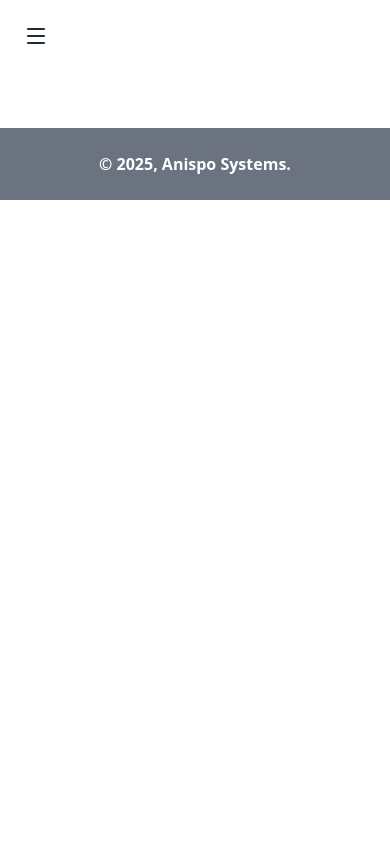
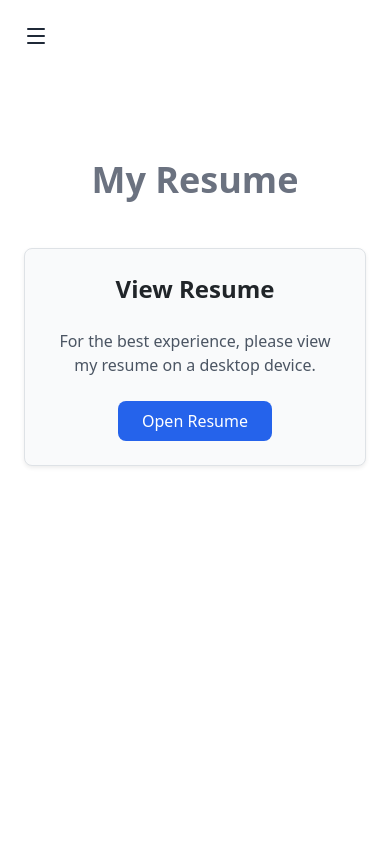
Before and after one commit to ChrisOspina/Professional-Website, a React (Create React App) app: page /resume in a window 390 px wide. Shown: the top 844 px of the page. Built offline with nearby package versions, Linux system fonts and the light colour scheme.

Commit message:
view resume enhanced

```diff
--- a/src/App.js
+++ b/src/App.js
@@ -9,6 +9,7 @@ import ExperiencePage from "./pages/ExperiencePage";
 import ProjectsPage from "./pages/ProjectsPage";
 import CertificationsPage from "./pages/CertificationsPage";
 import ContactPage from "./pages/ContactPage";
+import ResumePage from "./pages/ResumePage";
 
 
 const App=()=> {
@@ -25,6 +26,7 @@ const App=()=> {
       <Route path="/education" element={<EducationPage/>} />
       <Route path="/certifications" element={<CertificationsPage/>} />
       <Route path="/contact" element={<ContactPage/>}/>
+      <Route path="/resume" element={<ResumePage/>}/>
     </Routes>
     <footer>
       <Footer/>
--- a/src/Components/ChrisNav.jsx
+++ b/src/Components/ChrisNav.jsx
@@ -29,14 +29,6 @@ import {
 function ChrisNav() {
   //TODO: call the useMedia hook to determine if is desktop
   const isDesktop = useMediaQuery("(min-width: 768px)");
-
-  //This function opens up the resume
-  const openResume = () => {
-    window.open(
-      "https://docs.google.com/document/d/e/2PACX-1vT7D-WqYybf5U3y1wWVKvcPPKgSar9AYW2AvL9tMdf-L8uNWnxTovx_hdsMCX1sGA/pub",
-      "_self"
-    );
-  };
 
   return isDesktop ? (
     <div className="fixed top-0 left-0 w-full h-16 bg-gray-500 shadow-md z-50 flex justify-between ">
@@ -95,7 +87,7 @@ function ChrisNav() {
             </Link>
           </NavigationMenuItem>
           <NavigationMenuItem id="resume">
-            <Link onClick={openResume} className="mr-2 md:mr-4">
+            <Link href="/resume" className="mr-2 md:mr-4">
               <Button variant={"hidden"}>
                 <FileUser className="h-4 w-4" />
                 <span className="hidden md:block">Resume</span>
@@ -197,7 +189,7 @@ function ChrisNav() {
                   </Link>
                 </NavigationMenuItem>
                 <NavigationMenuItem id="resume">
-                  <Link onClick={openResume} className="w-full">
+                  <Link href="/resume" className="w-full">
                     <Button
                       variant={"ghost"}
                       className="flex w-full items-center justify-start"
--- a/src/Components/Contact-Form.jsx
+++ b/src/Components/Contact-Form.jsx
@@ -64,7 +64,9 @@ const ContactForm = () => {
     <div className="grid-cols-2 mb-4 w-full flex justify-center">
       <Card className="w-full sm:max-w-md">
         <CardHeader>
-          <CardTitle className={"text-center text-3xl text-gray-600"}>
+          <CardTitle
+            className={"text-center text-3xl font-semibold text-gray-600"}
+          >
             Contact Me
           </CardTitle>
         </CardHeader>
--- /dev/null
+++ b/src/Components/View-Resume.jsx
@@ -0,0 +1,35 @@
+import React from "react";
+import { useMediaQuery } from "../hooks/useMediaQuery";
+
+const ViewResume = ({ url }) => {
+  const isDesktop = useMediaQuery("(min-width: 768px)");
+
+  return isDesktop ? (
+    <div className=" w-full max-w-5xl mx-auto p-4">
+      <div className="relative w-full" style={{ paddingTop: "130%" }}>
+        <iframe
+          className="absolute top-0 left-0 w-full h-full border border-gray-300 rounded-lg shadow-lg"
+          src={url}
+          title="Resume Viewer"
+        />
+      </div>
+    </div>
+  ) : (
+    <div className="block text-center p-6 bg-gray-50 border border-gray-200 rounded-lg shadow-sm">
+      <h2 className="text-2xl font-semibold mb-4">View Resume</h2>
+      <p className="mb-4 text-gray-600">
+        For the best experience, please view my resume on a desktop device.
+      </p>
+      <a
+        href={url}
+        target="_blank"
+        rel="noopener noreferrer"
+        className="inline-block bg-blue-600 text-white px-4 py-2 rounded-lg hover:bg-blue-700 transition"
+      >
+        Open Resume
+      </a>
+    </div>
+  );
+};
+
+export default ViewResume;
--- /dev/null
+++ b/src/pages/ResumePage.jsx
@@ -0,0 +1,22 @@
+import ViewResume from "../Components/View-Resume";
+
+const ResumePage = () => {
+  return (
+    <div className="min-h-screen px-4 py-8 sm:px-6 lg:px-8 bg-white">
+      <div className="space-y-6 text-center mb-12">
+        <h1 className="text-4xl font-semibold mb-6 text-gray-500 sm:underline-offset-8">
+          My Resume
+        </h1>
+      </div>
+      <div>
+        <ViewResume
+          url={
+            "https://docs.google.com/document/d/e/2PACX-1vT7D-WqYybf5U3y1wWVKvcPPKgSar9AYW2AvL9tMdf-L8uNWnxTovx_hdsMCX1sGA/pub"
+          }
+        />
+      </div>
+    </div>
+  );
+};
+
+export default ResumePage;
```
